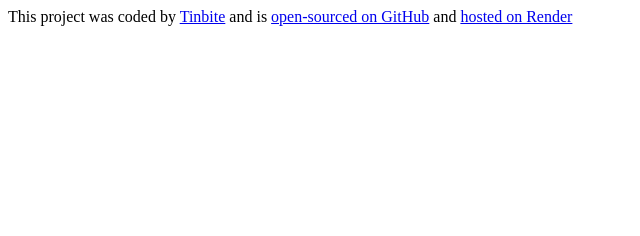
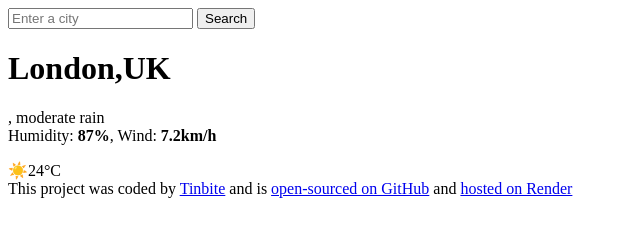
Before and after one commit to Gratiudi/ETH-weather, a plain HTML site: page index.html in a window 1280 px wide. Shown: the whole page, without its empty margins (0-640 px from the left). Drawn offline with Linux system fonts and the light colour scheme.

Commit message:
added the html structure

```diff
--- a/index.html
+++ b/index.html
@@ -6,6 +6,21 @@
     <title>ETH-weather</title>
   </head>
   <body>
+    <header>
+      <form>
+        <input type="text" placeholder="Enter a city " required />
+        <input type="submit" value="Search" />
+      </form>
+    </header>
+    <main>
+      <h1>London,<strong>UK</strong></h1>
+      <p class="current-details">
+        <span id="current-date"></span>, moderate rain <br />
+        Humidity: <strong>87%</strong>, Wind: <strong>7.2km/h</strong>
+      </p>
+
+      <div class="current-temperature">☀️24°C</div>
+    </main>
     <footer>
       This project was coded by
       <a href="https://github.com/Gratiudi" target="_blank">Tinbite</a>
```
